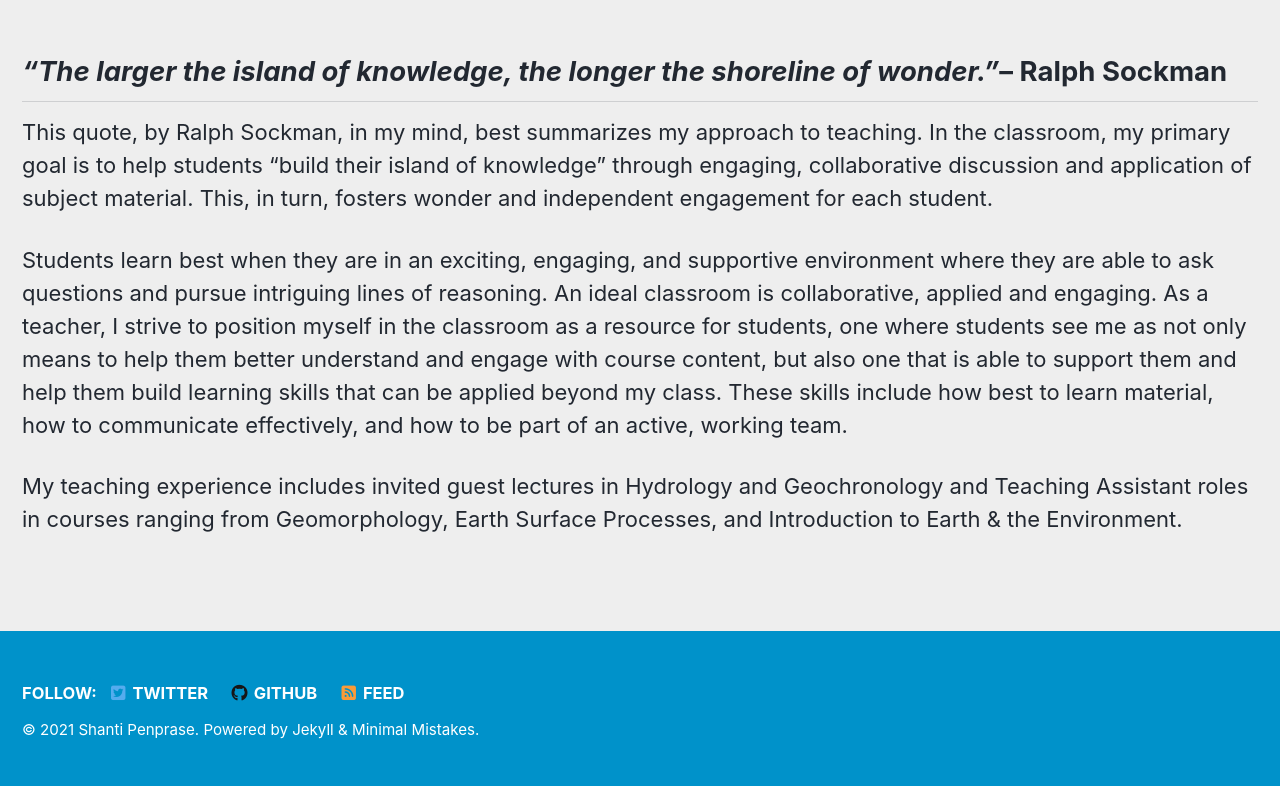
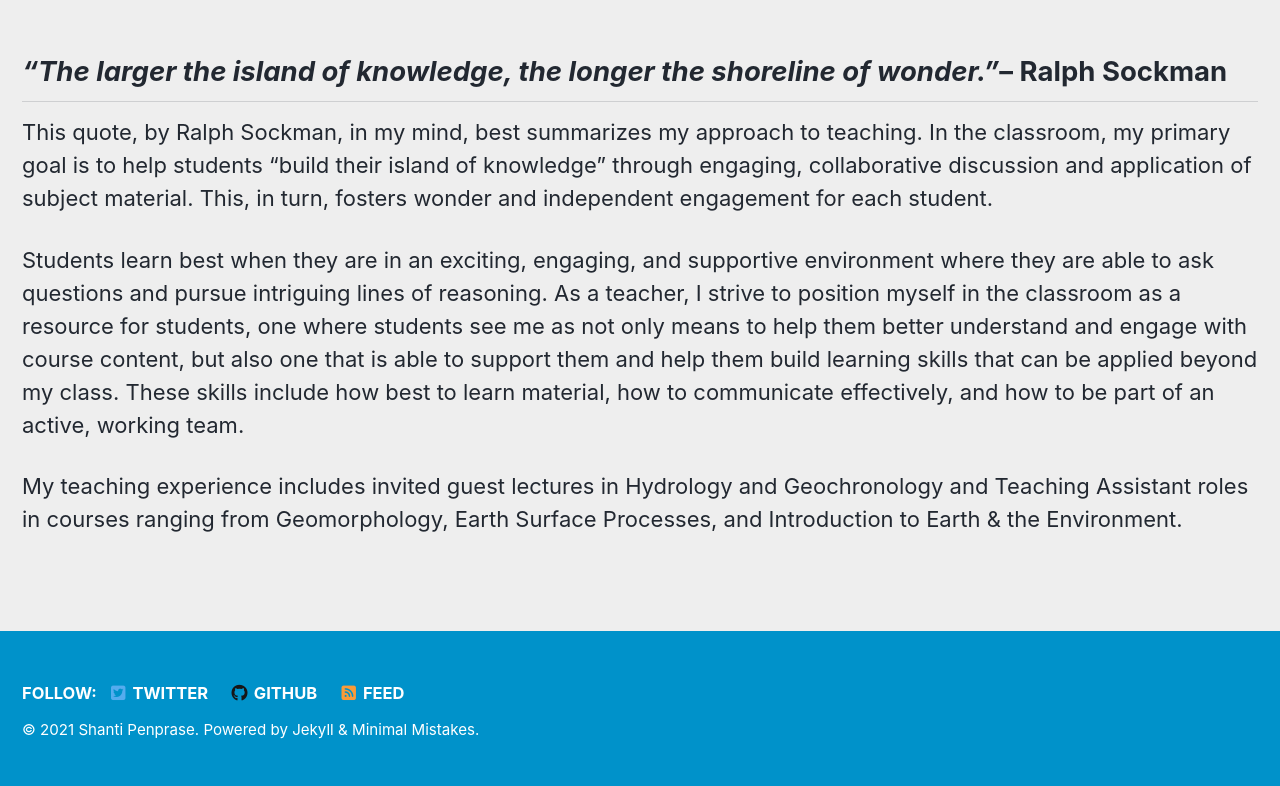
Before and after one commit to spenprase/spenprase.github.io, a Jekyll site: the page built from teaching.md, in a window 1280 px wide. Shown: the part 302-1088 px from the top of the page. Built offline with Jekyll 4.4.1, drawn with Linux system fonts in a browser that asks for light colours; cached includes are drawn as plain includes; nearby versions of some CDN libraries.

Commit message:
Minor changes

```diff
--- a/teaching.md
+++ b/teaching.md
@@ -18,6 +18,6 @@ excerpt:
 
  This quote, by Ralph Sockman, in my mind, best summarizes my approach to teaching. In the classroom, my primary goal is to help students "build their island of knowledge" through engaging, collaborative discussion and application of subject material. This, in turn, fosters wonder and independent engagement for each student.
 
- Students learn best when they are in an exciting, engaging, and supportive environment where they are able to ask questions and pursue intriguing lines of reasoning. An ideal classroom is collaborative, applied and engaging. As a teacher, I strive to position myself in the classroom as a resource for students, one where students see me as not only means to help them better understand and engage with course content, but also one that is able to support them and help them build learning skills that can be applied beyond my class. These skills include how best to learn material, how to communicate effectively, and how to be part of an active, working team.
+ Students learn best when they are in an exciting, engaging, and supportive environment where they are able to ask questions and pursue intriguing lines of reasoning. As a teacher, I strive to position myself in the classroom as a resource for students, one where students see me as not only means to help them better understand and engage with course content, but also one that is able to support them and help them build learning skills that can be applied beyond my class. These skills include how best to learn material, how to communicate effectively, and how to be part of an active, working team.
 
  My teaching experience includes invited guest lectures in Hydrology and Geochronology and Teaching Assistant roles in courses ranging from Geomorphology, Earth Surface Processes, and Introduction to Earth & the Environment.
```
Also changed, not shown: about.md (+0 -2 lines), index.md (+1 -1 lines).
